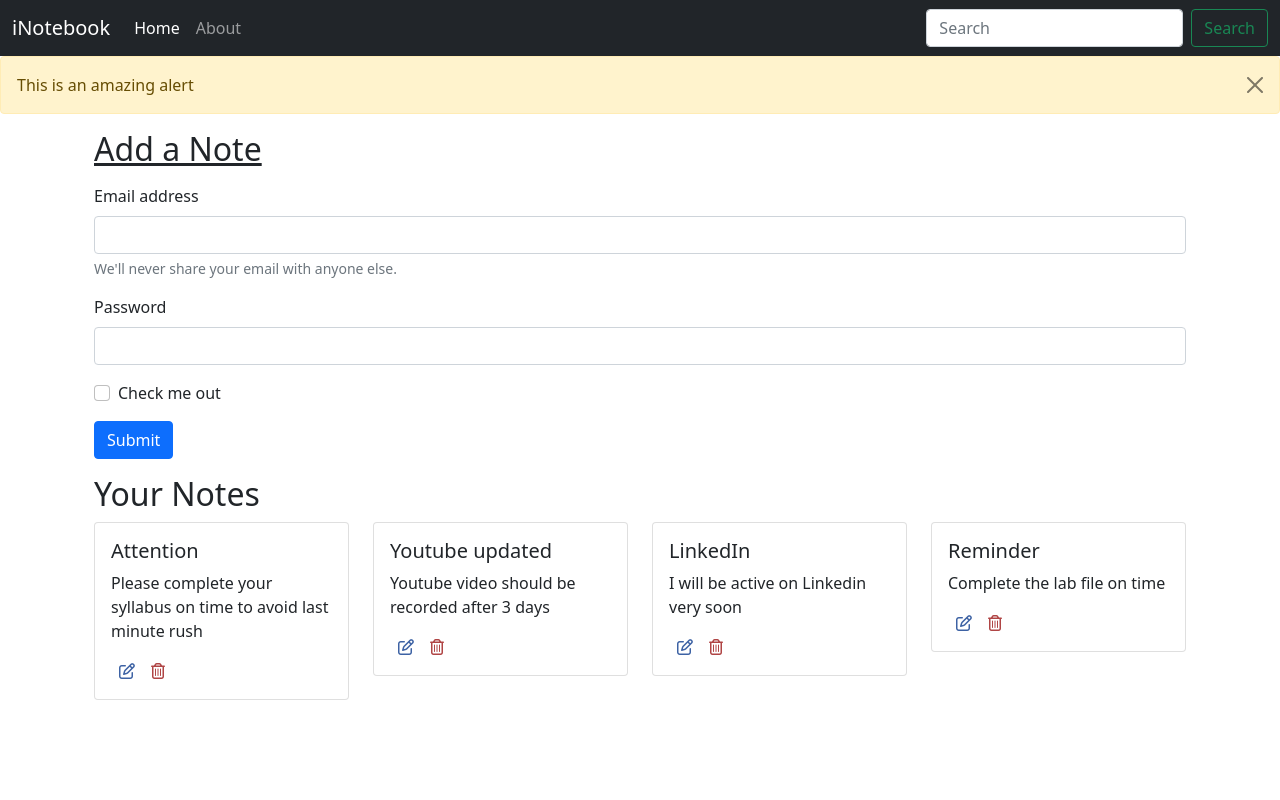
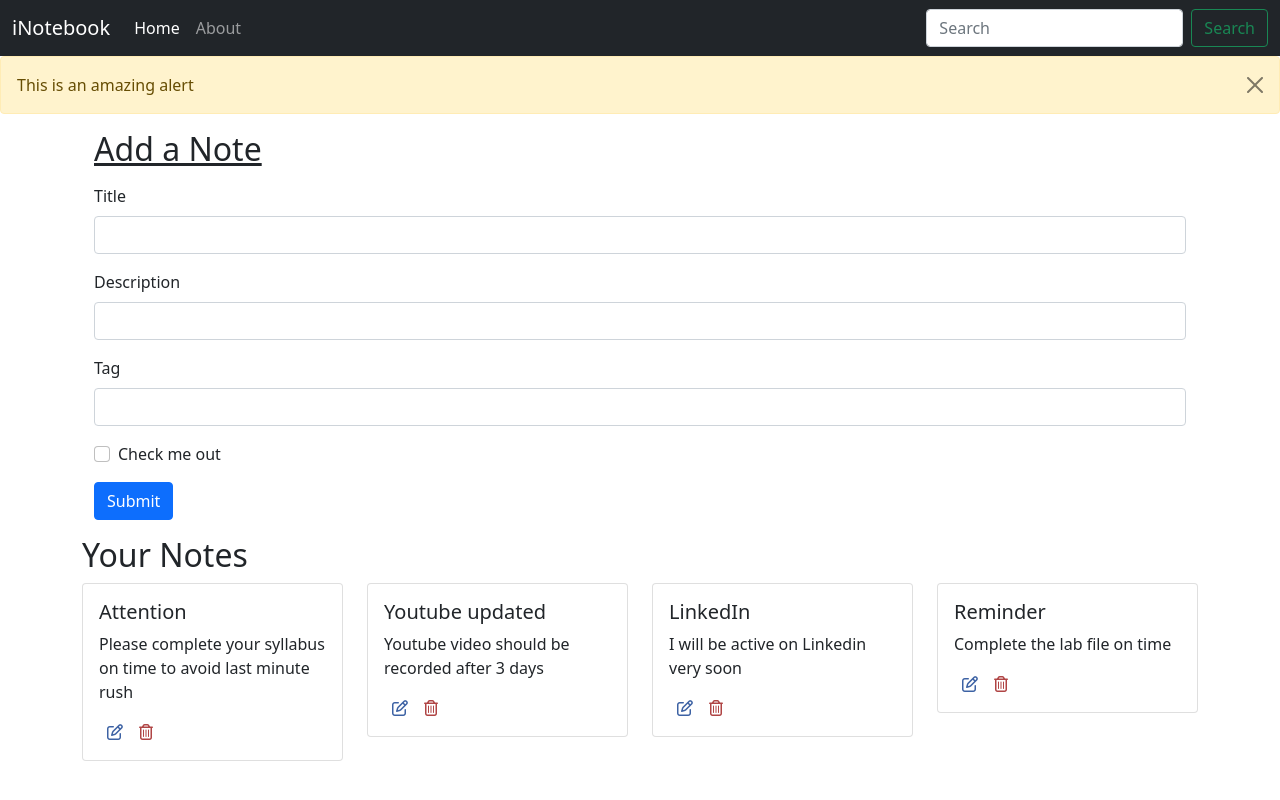
Before and after one commit to arnabmitra471/iNotebook-note-taking-app, a React (Vite) app: page / in a window 1280 px wide. Built offline with nearby package versions, Linux system fonts and the light colour scheme.

Commit message:
wrote the logic for adding a note on the client side

```diff
--- /dev/null
+++ b/src/components/AddNote.jsx
@@ -0,0 +1,44 @@
+import React from 'react'
+import NoteContext from '../context/notes/NoteContext'
+import { useState,useContext} from 'react';
+const AddNote = () => {
+    const noteContext = useContext(NoteContext);
+    const { addNote } = noteContext;
+    const [note,setNote] = useState({title: "",description: "",tag:"default"})
+    const handleAdd = (e)=>{
+        e.preventDefault();
+        console.log("Adding a new note");
+        addNote(note.title,note.description,note.tag);
+    }
+    const handleOnChange = (e)=>{
+        setNote({...note,[e.target.name]:e.target.value})
+    }
+    return (
+        <div>
+            <div className="container my-3">
+                <h2 className="text-decoration-underline">Add a Note</h2>
+                <form className="my-3">
+                    <div className="mb-3">
+                        <label htmlFor="title" className="form-label">Title</label>
+                        <input type="text" className="form-control" id="title" name="title" aria-describedby="emailHelp" onChange={handleOnChange}/>
+                    </div>
+                    <div className="mb-3">
+                        <label htmlFor="description" className="form-label">Description</label>
+                        <input type="text" className="form-control" id="description" name="description" onChange={handleOnChange}/>
+                    </div>
+                    <div className="mb-3">
+                        <label htmlFor="tag" className="form-label">Tag</label>
+                        <input type="text" className="form-control" id="tag" name="tag" onChange={handleOnChange}/>
+                    </div>
+                    <div className="mb-3 form-check">
+                        <input type="checkbox" className="form-check-input" id="exampleCheck1"/>
+                        <label className="form-check-label" htmlFor="exampleCheck1">Check me out</label>
+                    </div>
+                    <button type="submit" className="btn btn-primary" onClick={handleAdd}>Submit</button>
+                </form>
+            </div>
+        </div>
+    )
+}
+
+export default AddNote
--- a/src/components/Home.jsx
+++ b/src/components/Home.jsx
@@ -2,25 +2,8 @@
 const Home = () => {
 
   return (
-    <div className="container my-3">
-      <h2 className="text-decoration-underline">Add a Note</h2>
-      <form className="my-3">
-        <div className="mb-3">
-          <label htmlFor="exampleInputEmail1" className="form-label">Email address</label>
-          <input type="email" className="form-control" id="exampleInputEmail1" aria-describedby="emailHelp" />
-          <div id="emailHelp" className="form-text">We'll never share your email with anyone else.</div>
-        </div>
-        <div className="mb-3">
-          <label htmlFor="exampleInputPassword1" className="form-label">Password</label>
-          <input type="password" className="form-control" id="exampleInputPassword1" />
-        </div>
-        <div className="mb-3 form-check">
-          <input type="checkbox" className="form-check-input" id="exampleCheck1" />
-          <label className="form-check-label" htmlFor="exampleCheck1">Check me out</label>
-        </div>
-        <button type="submit" className="btn btn-primary">Submit</button>
-      </form>
-      <Notes/>
+    <div>
+        <Notes />
     </div>
   )
 }
--- a/src/components/Notes.jsx
+++ b/src/components/Notes.jsx
@@ -1,16 +1,21 @@
 import React, { useContext } from 'react'
+
+import NoteItem from './NoteItem'
+import AddNote from './AddNote'
 import NoteContext from '../context/notes/NoteContext'
-import NoteItem from './NoteItem'
 const Notes = () => {
   const noteContext = useContext(NoteContext)
-  const {notes,setNotes} = noteContext
+  const {notes} = noteContext;
   return (
-    <div className='row my-3'>
-      <h2>Your Notes</h2>
-      {notes.map((note)=>{
-        return <NoteItem note={note} key={note._id}/>
-      })}
+    <>
+      <AddNote />
+      <div className='row my-3'>
+        <h2>Your Notes</h2>
+        {notes.map((note) => {
+          return <NoteItem note={note} key={note._id} />
+        })}
       </div>
+    </>
   )
 }
 
--- a/src/context/notes/NoteState.jsx
+++ b/src/context/notes/NoteState.jsx
@@ -41,8 +41,33 @@
         }
       ]
       const [notes,setNotes] = useState(notesInitial)
+
+      // 1. Add a note
+
+      const addNote = (title,description,tag)=>{
+        let note = {
+          "_id": "65728c7532a9b60211a27f7c",
+          "user": "657000c36666a09f04bfcb00",
+          "title": title,
+          "description": description,
+          "tag": tag,
+          "date": "2023-12-08T03:24:37.333Z",
+          "__v": 0
+        };
+          setNotes(notes.concat(note));
+      }
+      // 2. Edit a note
+      const editNote = (id)=>{
+
+      }
+
+      // 3. Delete a note
+      const deleteNote = (id)=>{
+
+      }
+
     return(
-    <NoteContext.Provider value={{notes,setNotes}}>
+    <NoteContext.Provider value={{notes,addNote,editNote,deleteNote}}>
         {props.children}
     </NoteContext.Provider>
     )
```
